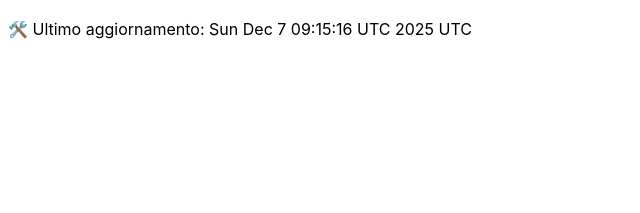
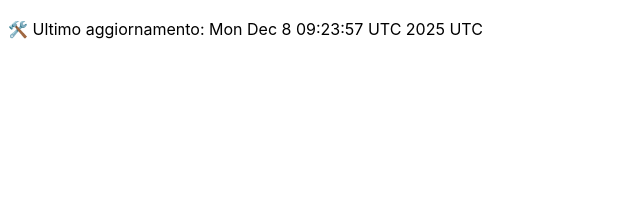
Before and after one commit to DanteTrb/DanteTrb.github.io, a Jekyll site: the page built from badges.md, in a window 1280 px wide. Shown: the top 213 px of the page, without its empty margins (0-640 px from the left). Built offline with Jekyll 4.4.1, drawn with Linux system fonts in a browser that asks for light colours; our own code applies the rules of GitHub Pages for plain Markdown files.

Commit message:
🛠️ Aggiornamento automatico badge

```diff
--- a/badges.md
+++ b/badges.md
@@ -1 +1 @@
-🛠️ Ultimo aggiornamento: Sun Dec  7 09:15:16 UTC 2025 UTC
+🛠️ Ultimo aggiornamento: Mon Dec  8 09:23:57 UTC 2025 UTC
```
